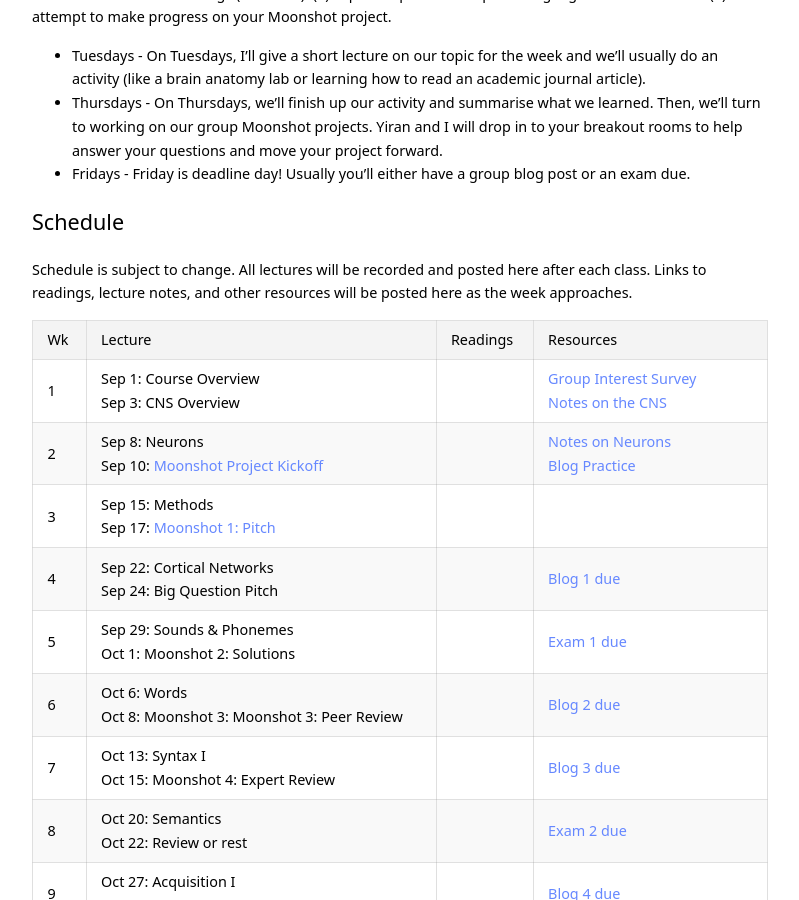
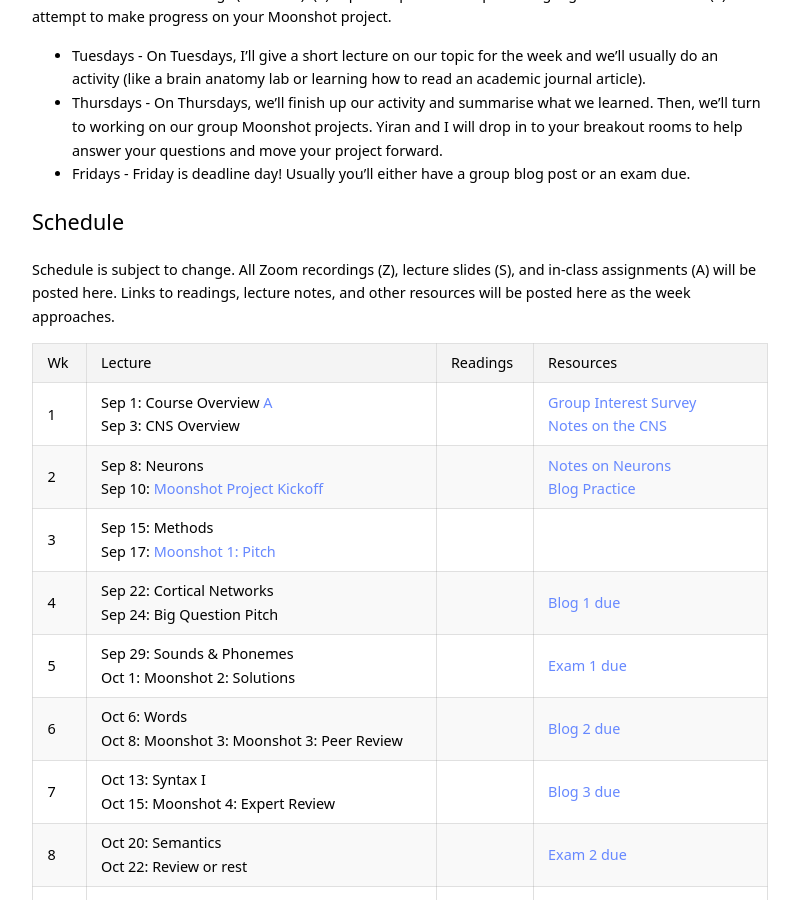
Before and after one commit to kschuler/ling104, a Jekyll site: the page built from index.md, in a window 1280 px wide and 900 px high, scrolled down 1957 px. Shown: the whole window, without its empty margins (240-1039 px from the left). Built offline with Jekyll 4.4.1, drawn with Linux system fonts in a browser that asks for light colours.

Commit message:
Update index.md

```diff
--- a/index.md
+++ b/index.md
@@ -55,11 +55,11 @@ Each week we'll do two things (on Zoom): (1) explore a particular topic in langu
 
 
 ## Schedule
-Schedule is subject to change. All lectures will be recorded and posted here after each class. Links to readings, lecture notes, and other resources will be posted here as the week approaches.
+Schedule is subject to change. All Zoom recordings (Z), lecture slides (S), and in-class assignments (A) will be posted here.  Links to readings, lecture notes, and other resources will be posted here as the week approaches.
 
 Wk  | Lecture | Readings | Resources
   --- | --- | --- | ---
-1 | Sep 1: Course Overview <br> Sep 3: CNS Overview| | [Group Interest Survey](https://docs.google.com/forms/d/e/1FAIpQLSdU4Y-ZM0auaqjuSZLJ6Hw4xU5kR4_Wk7S1XUuww1IiI6QxPQ/viewform?usp=sf_link) <br>[Notes on the CNS](https://docs.google.com/document/d/1PRnxbS35voE_a0O-zt9b5AgpzA90kzHGQmPOjIeMIoo)
+1 | Sep 1: Course Overview [A](https://public.3.basecamp.com/p/ismVEybSUKZi8Cs3Sr9K6gXw) <br> Sep 3: CNS Overview| | [Group Interest Survey](https://docs.google.com/forms/d/e/1FAIpQLSdU4Y-ZM0auaqjuSZLJ6Hw4xU5kR4_Wk7S1XUuww1IiI6QxPQ/viewform?usp=sf_link) <br>[Notes on the CNS](https://docs.google.com/document/d/1PRnxbS35voE_a0O-zt9b5AgpzA90kzHGQmPOjIeMIoo)
 2 | Sep 8: Neurons <br> Sep 10: [Moonshot Project Kickoff](https://public.3.basecamp.com/p/QFtKvwYFDHendp8jxeMFnpca) | | [Notes on Neurons](https://docs.google.com/document/d/10m2TaXG4dH76JJWaoWzONSnLYD6Opt5RjLd1bbx04pE/edit?usp=sharing)<br>[Blog Practice](https://canvas.upenn.edu/courses/1530046/assignments/8162693?module_item_id=18630336)
 3 | Sep 15: Methods <br> Sep 17: [Moonshot 1: Pitch](https://public.3.basecamp.com/p/cCVwCwUNQKxSiFcYNPSNWQ1k) | |
 4 | Sep 22: Cortical Networks <br> Sep 24: Big Question Pitch| | [Blog 1 due](https://canvas.upenn.edu/courses/1530046/assignments/8162711)
```
